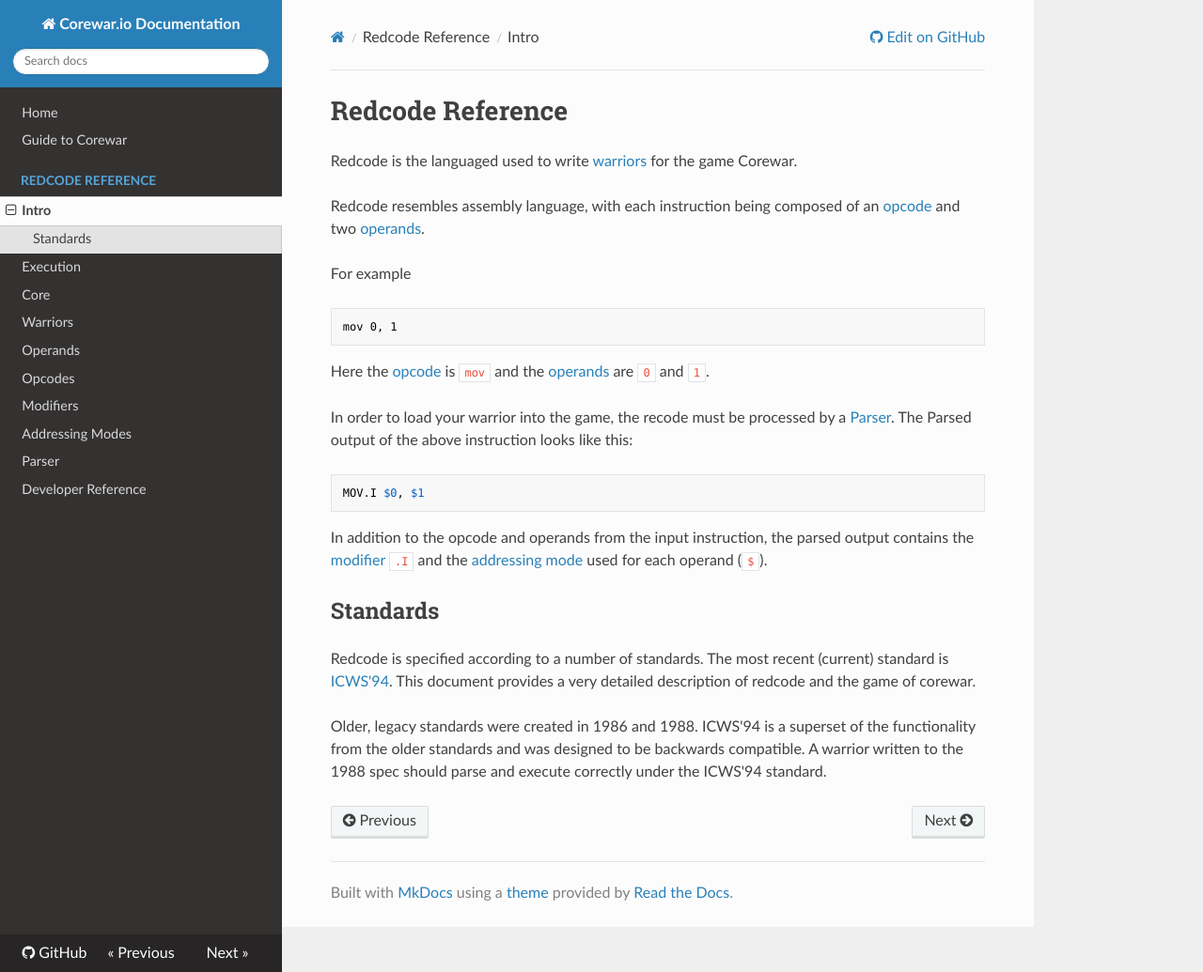
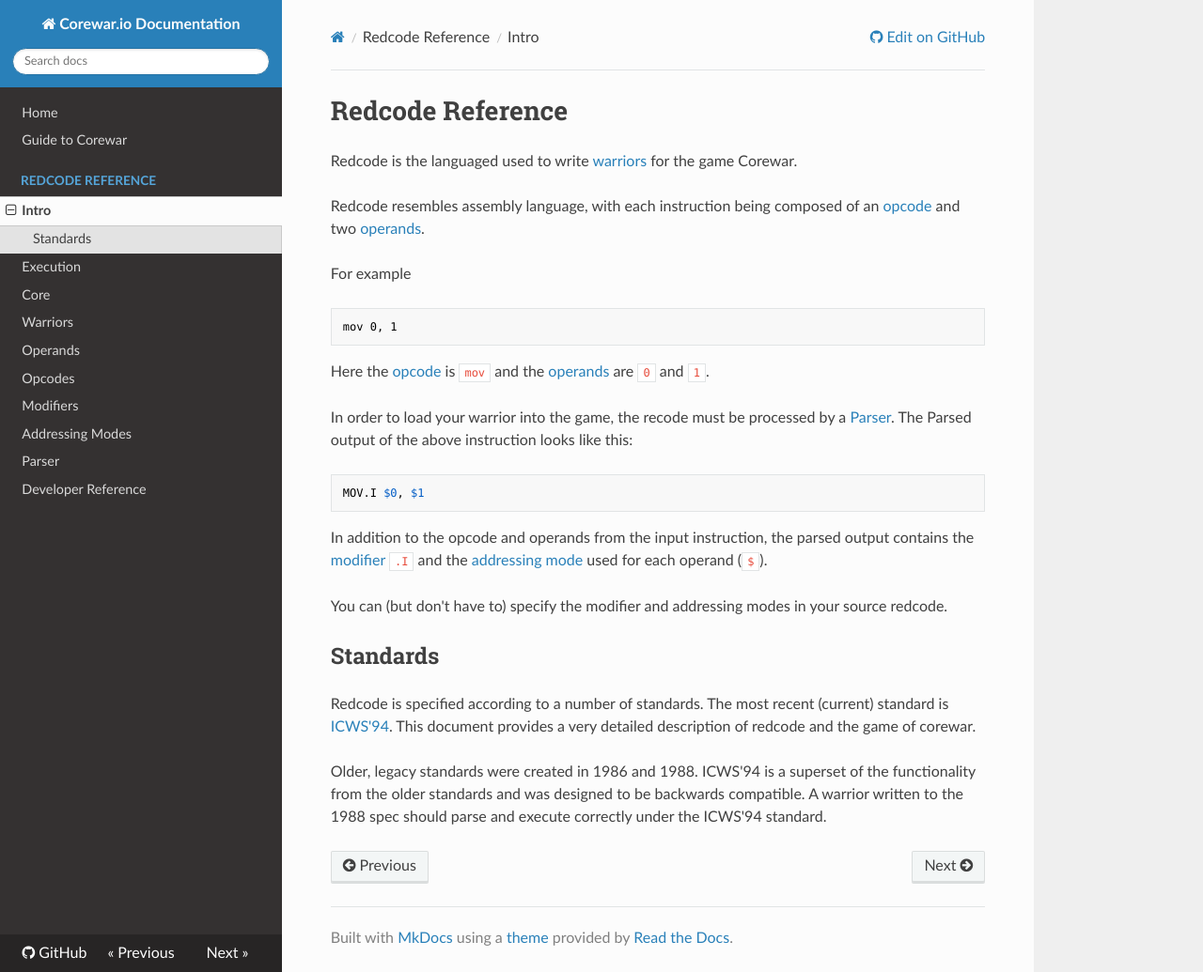
Before and after one commit to corewar/corewar.io, an MkDocs documentation site: the page built from docs/redcode/index.md, in a window 1280 px wide and 1035 px high. Shown: the whole window at 94% size. Built offline with MkDocs 1.6.1, drawn with Linux system fonts in a browser that asks for light colours; nearby versions of some CDN libraries; old or Windows-style settings are respelled for this version of MkDocs.

Commit message:
Modify index

```diff
--- a/docs/redcode/index.md
+++ b/docs/redcode/index.md
@@ -21,6 +21,8 @@ MOV.I $0, $1
 
 In addition to the opcode and operands from the input instruction, the parsed output contains the [modifier](modifiers) `.I` and the [addressing mode](addressing_modes) used for each operand (`$`).
 
+You can (but don't have to) specify the modifier and addressing modes in your source redcode.
+
 ## Standards
 
 Redcode is specified according to a number of standards. The most recent (current) standard is [ICWS'94](http://www.koth.org/info/icws94.html). This document provides a very detailed description of redcode and the game of corewar.
```
